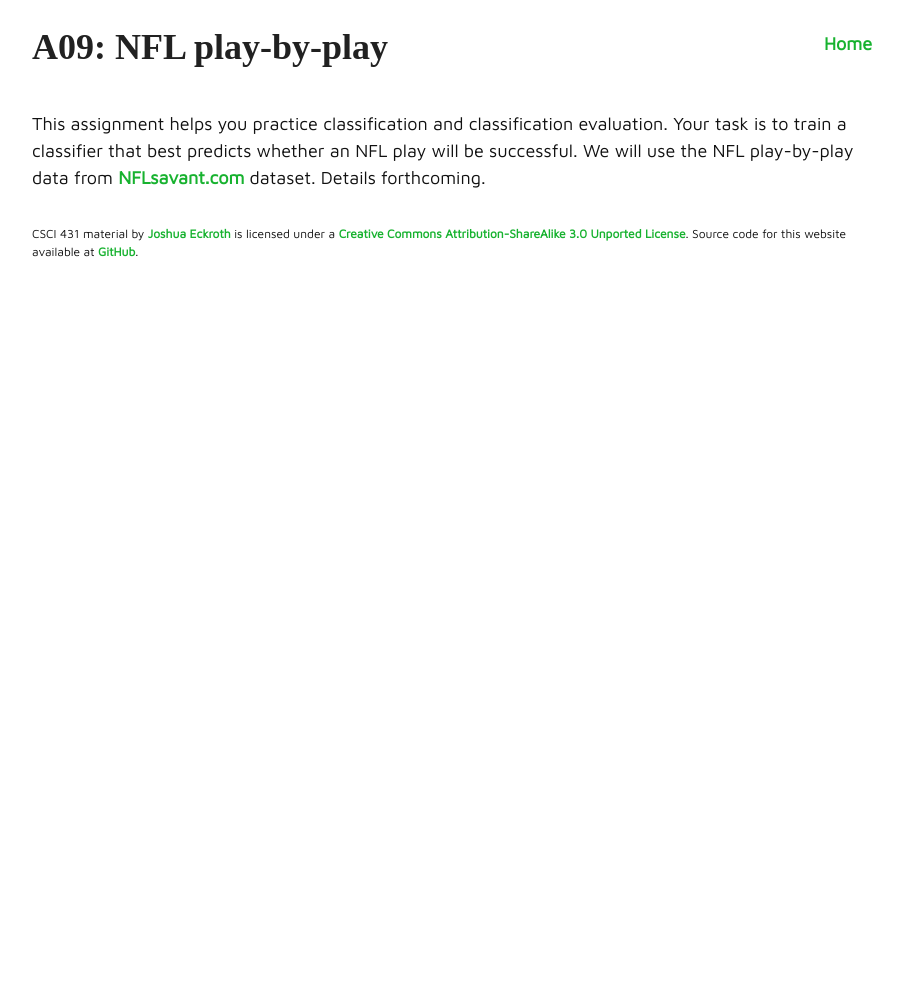
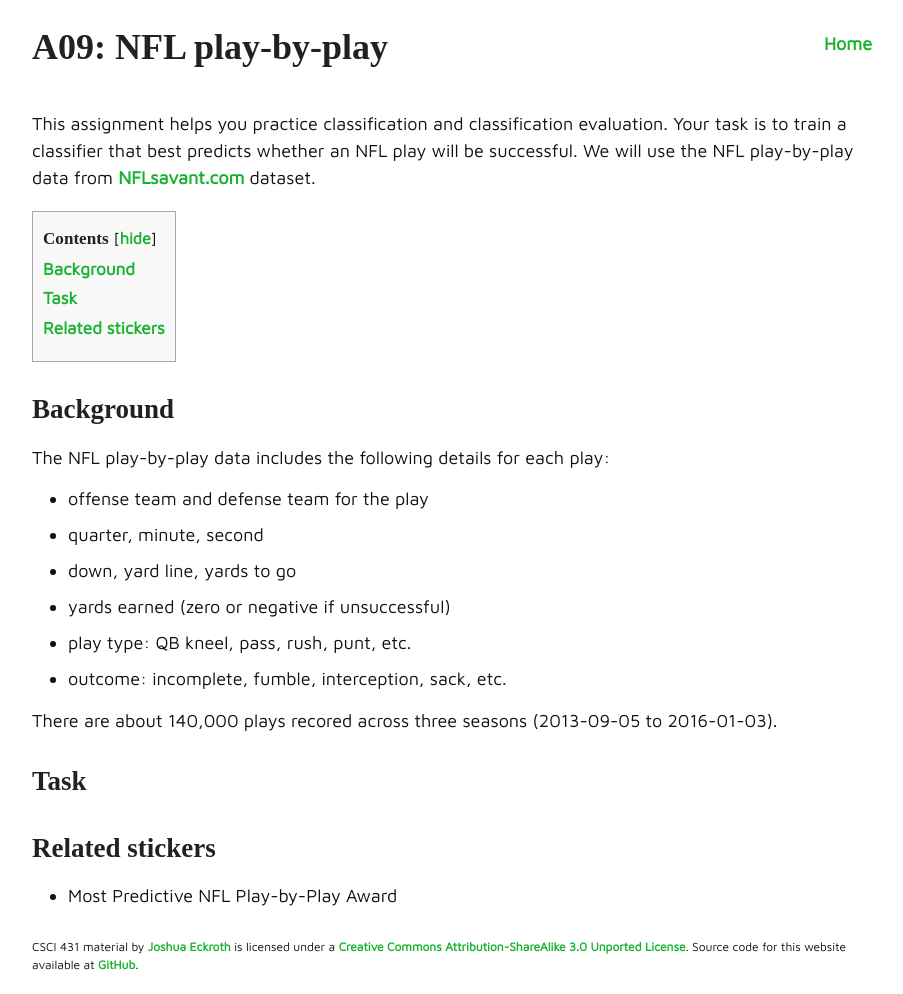
Before and after one commit to joshuaeckroth/csci431-website, a Jekyll site: the page built from assignments/a09.markdown, in a window 1280 px wide. Shown: the whole page, without its empty margins (183-1086 px from the left). Built offline with Jekyll 4.4.1, drawn with Linux system fonts in a browser that asks for light colours; some web fonts are replaced; before the commit the page ends 900 px from its top, so only the background shows below that.

Commit message:
Small content additions

```diff
--- a/assignments/a09.markdown
+++ b/assignments/a09.markdown
@@ -7,8 +7,23 @@ categories: [assignments]
 
 # A09: NFL play-by-play
 
-This assignment helps you practice classification and classification evaluation. Your task is to train a classifier that best predicts whether an NFL play will be successful. We will use the NFL play-by-play data from [NFLsavant.com](http://nflsavant.com/about.php) dataset. Details forthcoming.
+This assignment helps you practice classification and classification evaluation. Your task is to train a classifier that best predicts whether an NFL play will be successful. We will use the NFL play-by-play data from [NFLsavant.com](http://nflsavant.com/about.php) dataset.
 
-{% comment %}
-Use NFL play-by-play data to predict success(?) or yards(?) (regression)
-{% endcomment %}
+## Background
+
+The NFL play-by-play data includes the following details for each play:
+
+- offense team and defense team for the play
+- quarter, minute, second
+- down, yard line, yards to go
+- yards earned (zero or negative if unsuccessful)
+- play type: QB kneel, pass, rush, punt, etc.
+- outcome: incomplete, fumble, interception, sack, etc.
+
+There are about 140,000 plays recored across three seasons (2013-09-05 to 2016-01-03).
+
+## Task
+
+## Related stickers
+
+- Most Predictive NFL Play-by-Play Award
```
Also changed, not shown: notes/syllabus.md (+12 -2 lines), notes/turing-test.md (+7 -1 lines).
